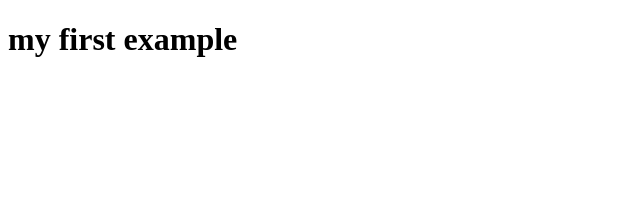
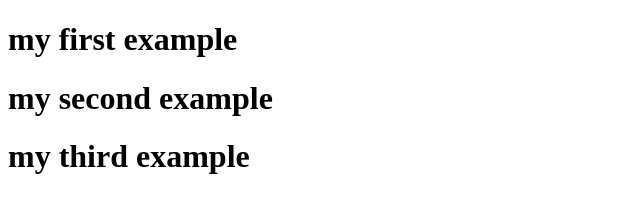
Before and after one commit to Rudreshhanchinmane/FirstProject, a plain HTML site: page index.html in a window 1280 px wide. Shown: the whole page, without its empty margins (0-640 px from the left). Drawn offline with Linux system fonts and the light colour scheme.

Commit message:
first commit

```diff
--- a/index.html
+++ b/index.html
@@ -7,5 +7,7 @@
 </head>
 <body>
    <h1>my first example</h1>
+   <h1>my second example</h1>
+   <h1>my third example</h1>
 </body>
 </html>
```
